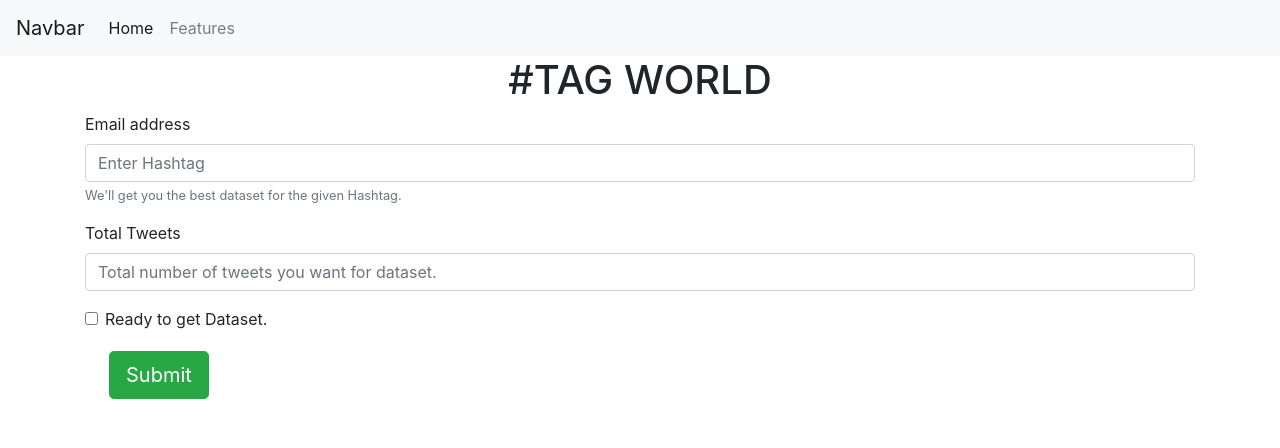
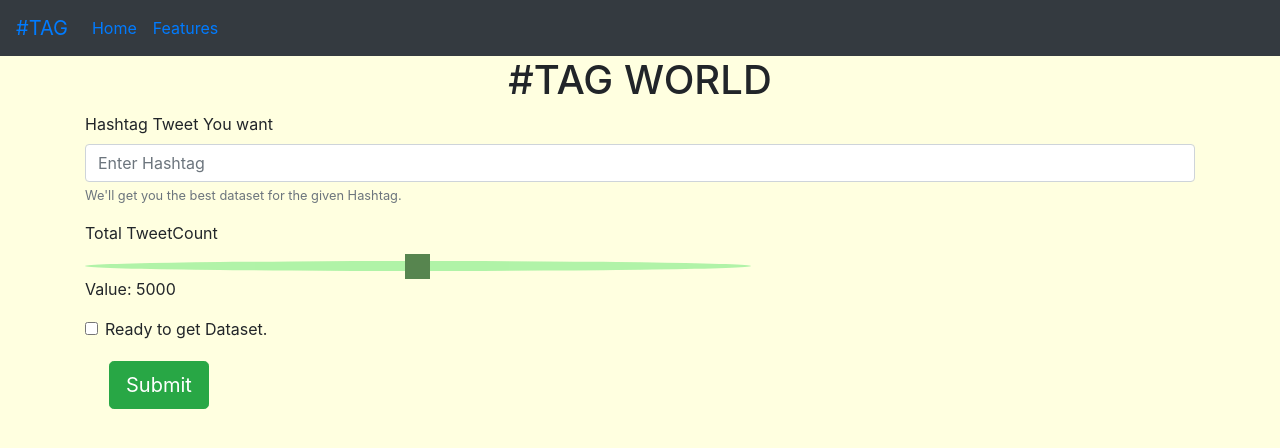
Before and after one commit to Goldy1906/HashTag, a Django app: page / in a window 1280 px wide. Shown: the top 448 px of the page. Run offline with Django 3.2, Linux system fonts and the light colour scheme; some libraries are stand-ins or nearby versions.

Commit message:
submit button and frontend changes

```diff
--- a/app/templates/index.html
+++ b/app/templates/index.html
@@ -12,9 +12,9 @@
 
     <title>#TAG WORLD</title>
   </head>
-  <body>
-    <nav class="navbar navbar-expand-lg navbar-light bg-light">
-        <a class="navbar-brand" href="#">Navbar</a>
+  <body style="background-color: lightyellow;">
+    <nav class="navbar navbar-expand-lg navbar-danger bg-dark">
+        <a class="navbar-brand" href="#">#TAG</a>
         <button class="navbar-toggler" type="button" data-toggle="collapse" data-target="#navbarNavDropdown" aria-controls="navbarNavDropdown" aria-expanded="false" aria-label="Toggle navigation">
           <span class="navbar-toggler-icon"></span>
         </button>
@@ -34,27 +34,100 @@
     <form method="post">
       {%csrf_token %}
         <div class="form-group" >
-          <label for="Hashtagname">Email address</label>
-          <input type="text" name="hashtag" class="form-control" id="exampleInputEmail1" aria-describedby="hashtag" placeholder="Enter Hashtag">
+          <label for="Hashtagname">Hashtag Tweet You want</label>
+          <input type="text" name="hashtag" class="form-control" id="exampleInputEmail1" aria-describedby="hashtag" placeholder="Enter Hashtag" required>
           <small  class="form-text text-muted">We'll get you the best dataset for the given Hashtag.</small>
         </div>
         <div class="form-group">
-          <label for="TotalTweets">Total Tweets</label>
-          <input type="number" name="tweetcount" class="form-control" id="tweetCount" placeholder="Total number of tweets you want for dataset.">
+          <!-- <label for="TotalTweets">Total Tweets</label> -->
+          <!-- <input type="number" name="tweetcount" class="form-control" id="tweetCount" placeholder="Total number of tweets you want for dataset."> -->
         </div>
-        <div class="form-group form-check">
-          <input type="checkbox" class="form-check-input" id="exampleCheck1">
-          <label class="form-check-label" for="exampleCheck1">Ready to get Dataset.</label>
-        </div>
-        <button type="submit" class="btn btn-success btn-lg mt-1 ml-4">Submit</button>
+        <div class="slidecontainer">
+          <label>Total TweetCount</label>
+            <input type="range" name='tweetcount' min="1" max="10000" value="5000" class="slider" id="tweetCount" required>
+            <p>Value: <span id="demo"></span></p>
+            </div>
+
+            <script>
+            var slider = document.getElementById("tweetCount");
+            var output = document.getElementById("demo");
+            output.innerHTML = slider.value;
+
+            slider.oninput = function() {
+              output.innerHTML = this.value;
+            }
+            </script>
+            <style>
+              .slidecontainer {
+                width: 60%;
+              }
+
+              .slider {
+                -webkit-appearance: none;
+                border-radius: 100%;
+                width: 100%;
+                height: 10px;
+                background: lightgreen;
+                outline: none;
+                opacity: 0.7;
+                -webkit-transition: .2s;
+                transition: opacity .2s;
+              }
+
+              .slider:hover {
+                opacity: 5;
+              }
+
+              .slider::-webkit-slider-thumb {
+                -webkit-appearance: none;
+                appearance: none;
+                width: 25px;
+                height: 25px;
+                background: #115213;
+                cursor: pointer;
+              }
+
+              .slider::-moz-range-thumb {
+                width: 25px;
+                height: 25px;
+                background: #4CAF50;
+                cursor: pointer;
+              }
+              </style>
+              <div class="form-group form-check">
+                <input type="checkbox" class="form-check-input" id="exampleCheck1" required>
+                <label class="form-check-label" for="exampleCheck1">Ready to get Dataset.</label>
+              </div>
+        <button type="submit" onclick='myFunction()'class="btn btn-success btn-lg mt-1 ml-4">Submit</button>
       </form>
     </div>
-
+    <script>
+      function myFunction() {
+  var x = document.getElementById("waiting");
+  if (x.style.display === "none") {
+    x.style.display = "block";
+  } else {
+    x.style.display = "none";
+  }
+}
+    </script>
 <div>
-  {% if data %}<button>
-    <a href="{% url 'app:download' data %}"  > dataset download</a>
-    <!-- <a href="../../"  download> dataset download</a> -->
-  </button>
+  {% if data %}
+  <center>
+    <BR><BR><BR><BR><BR>
+        <button class="btn btn-success btn-lg  ml-4">
+          <a style="color: white;font-size: 25px;" href="{% url 'app:download' data %}"> CLICK!! TO DOWNLOAD</a>
+          <!-- <a href="../../"  download> dataset download</a> -->
+        </button>
+        <br>
+ </center>
+  {% else %}
+  <div id="waiting" style="display: none;">
+    <center>
+    <br><br><br><br><br>
+    <label>&nbsp&nbsp&nbsp&nbsp&nbsp&nbspPLEASE WAIT WHILE WE ARE BUILDING YOUR DATASET......</label>
+  </center>
+  </div>
   {% endif %}
   <br>
 </div>
```
Also changed, not shown: 1 other file.
